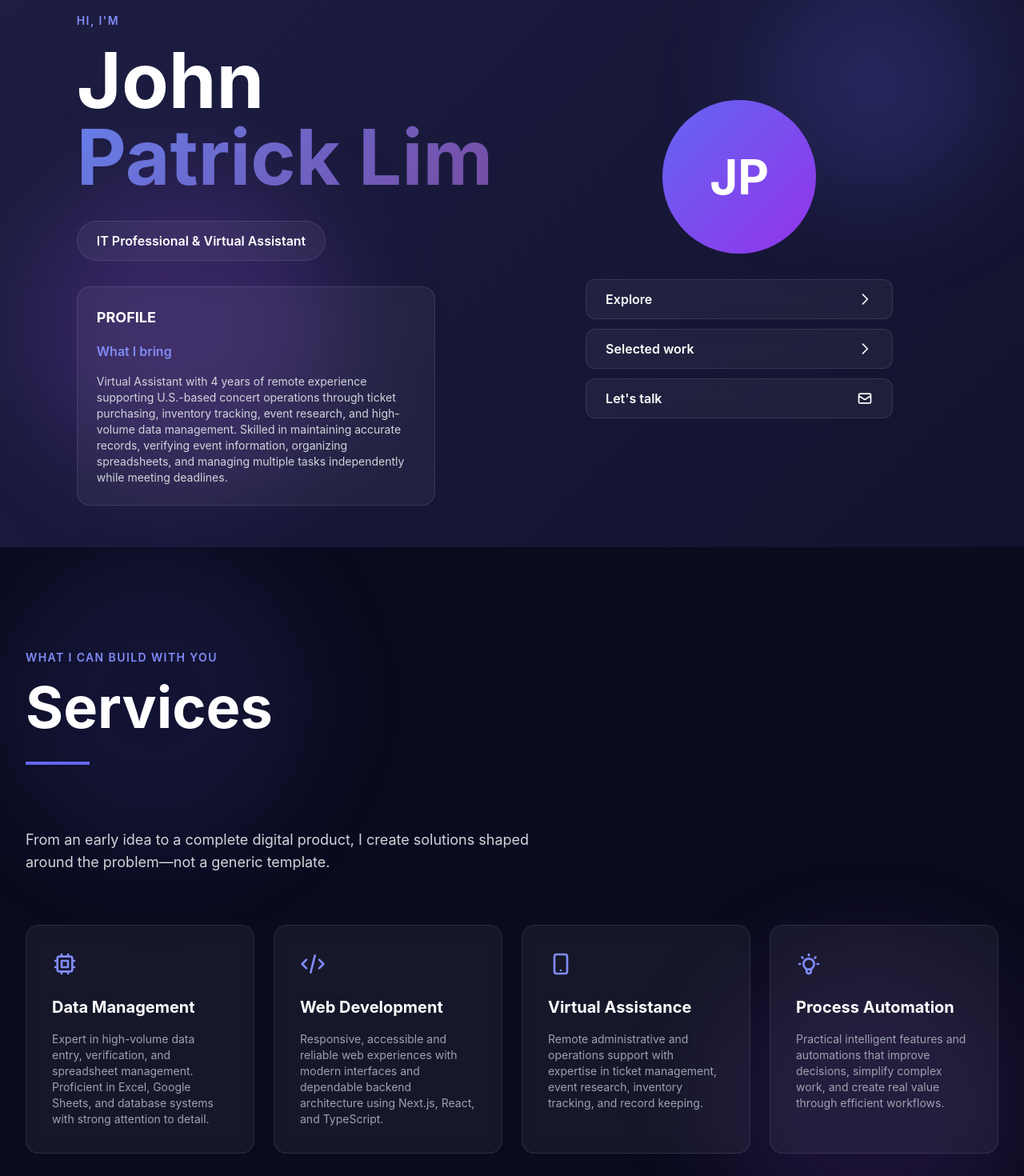
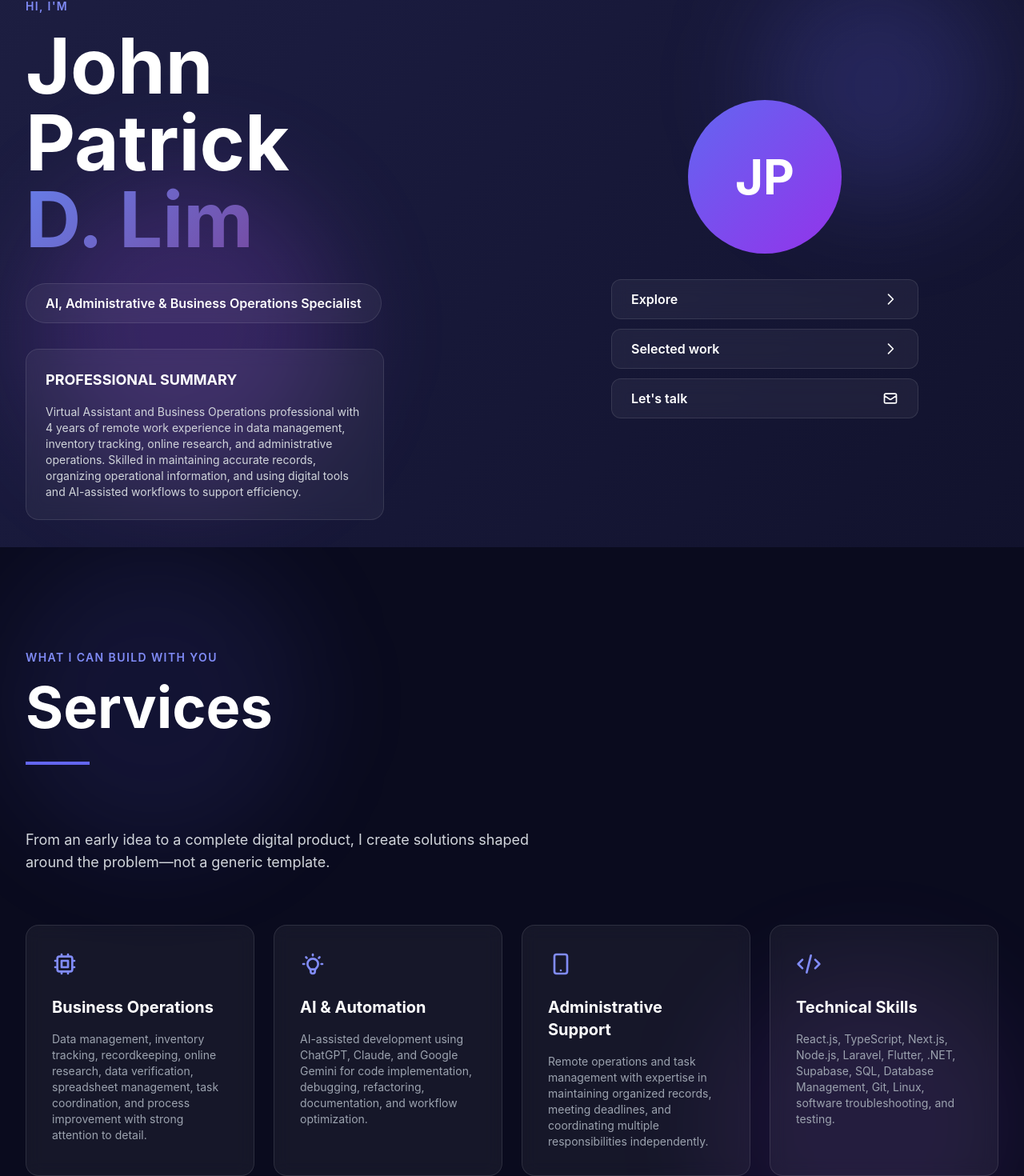
Before and after one commit to jplim2022-bck/Portfolio, a Next.js app: page / in a window 1280 px wide. Shown: the part 116-1586 px from the top of the page at 80% size. Built offline with nearby package versions, Linux system fonts and the light colour scheme.

Commit message:
Update website content based on new resume - AI & Business Operations focus

```diff
--- a/components/Footer.tsx
+++ b/components/Footer.tsx
@@ -8,7 +8,7 @@ export default function Footer() {
           <div className="text-center md:text-left">
             <p className="text-xl md:text-2xl font-bold gradient-text mb-2">&lt;JPL/&gt;</p>
             <p className="text-gray-400 text-xs md:text-sm">
-              IT Professional | Virtual Assistant | Data Management Specialist
+              AI Tools | Administrative Support | Operation Management
             </p>
           </div>
 
--- a/components/Hero.tsx
+++ b/components/Hero.tsx
@@ -19,27 +19,25 @@ export default function Hero() {
                 Hi, I&apos;m
               </p>
               <h1 className="text-4xl sm:text-5xl md:text-8xl font-bold text-white leading-tight">
-                John
+                John Patrick
                 <br />
-                <span className="gradient-text">Patrick Lim</span>
+                <span className="gradient-text">D. Lim</span>
               </h1>
             </div>
 
             <div className="inline-block px-4 py-2 md:px-6 md:py-3 glass rounded-full">
               <p className="text-white font-semibold text-sm md:text-base">
-                IT Professional & Virtual Assistant
+                AI, Administrative & Business Operations Specialist
               </p>
             </div>
 
             <div className="glass p-4 md:p-6 rounded-2xl space-y-2 md:space-y-4 max-w-md">
-              <h3 className="text-white font-bold text-base md:text-lg">PROFILE</h3>
-              <h4 className="text-indigo-400 font-semibold text-sm md:text-base">What I bring</h4>
+              <h3 className="text-white font-bold text-base md:text-lg">PROFESSIONAL SUMMARY</h3>
               <p className="text-gray-300 text-xs md:text-sm leading-relaxed">
-                Virtual Assistant with 4 years of remote experience supporting U.S.-based
-                concert operations through ticket purchasing, inventory tracking, event research,
-                and high-volume data management. Skilled in maintaining accurate records, verifying
-                event information, organizing spreadsheets, and managing multiple tasks independently
-                while meeting deadlines.
+                Virtual Assistant and Business Operations professional with 4 years of remote work
+                experience in data management, inventory tracking, online research, and administrative
+                operations. Skilled in maintaining accurate records, organizing operational information,
+                and using digital tools and AI-assisted workflows to support efficiency.
               </p>
             </div>
           </div>
--- a/components/Skills.tsx
+++ b/components/Skills.tsx
@@ -6,9 +6,29 @@ export default function Skills() {
           <path strokeLinecap="round" strokeLinejoin="round" strokeWidth="2" d="M9 3v2m6-2v2M9 19v2m6-2v2M5 9H3m2 6H3m18-6h-2m2 6h-2M7 19h10a2 2 0 002-2V7a2 2 0 00-2-2H7a2 2 0 00-2 2v10a2 2 0 002 2zM9 9h6v6H9V9z"/>
         </svg>
       ),
-      title: "Data Management",
+      title: "Business Operations",
       description:
-        "Expert in high-volume data entry, verification, and spreadsheet management. Proficient in Excel, Google Sheets, and database systems with strong attention to detail.",
+        "Data management, inventory tracking, recordkeeping, online research, data verification, spreadsheet management, task coordination, and process improvement with strong attention to detail.",
+    },
+    {
+      icon: (
+        <svg className="w-8 h-8" fill="none" stroke="currentColor" viewBox="0 0 24 24">
+          <path strokeLinecap="round" strokeLinejoin="round" strokeWidth="2" d="M9.663 17h4.673M12 3v1m6.364 1.636l-.707.707M21 12h-1M4 12H3m3.343-5.657l-.707-.707m2.828 9.9a5 5 0 117.072 0l-.548.547A3.374 3.374 0 0014 18.469V19a2 2 0 11-4 0v-.531c0-.895-.356-1.754-.988-2.386l-.548-.547z"/>
+        </svg>
+      ),
+      title: "AI & Automation",
+      description:
+        "AI-assisted development using ChatGPT, Claude, and Google Gemini for code implementation, debugging, refactoring, documentation, and workflow optimization.",
+    },
+    {
+      icon: (
+        <svg className="w-8 h-8" fill="none" stroke="currentColor" viewBox="0 0 24 24">
+          <path strokeLinecap="round" strokeLinejoin="round" strokeWidth="2" d="M12 18h.01M8 21h8a2 2 0 002-2V5a2 2 0 00-2-2H8a2 2 0 00-2 2v14a2 2 0 002 2z"/>
+        </svg>
+      ),
+      title: "Administrative Support",
+      description:
+        "Remote operations and task management with expertise in maintaining organized records, meeting deadlines, and coordinating multiple responsibilities independently.",
     },
     {
       icon: (
@@ -16,29 +36,9 @@ export default function Skills() {
           <path strokeLinecap="round" strokeLinejoin="round" strokeWidth="2" d="M10 20l4-16m4 4l4 4-4 4M6 16l-4-4 4-4"/>
         </svg>
       ),
-      title: "Web Development",
+      title: "Technical Skills",
       description:
-        "Responsive, accessible and reliable web experiences with modern interfaces and dependable backend architecture using Next.js, React, and TypeScript.",
-    },
-    {
-      icon: (
-        <svg className="w-8 h-8" fill="none" stroke="currentColor" viewBox="0 0 24 24">
-          <path strokeLinecap="round" strokeLinejoin="round" strokeWidth="2" d="M12 18h.01M8 21h8a2 2 0 002-2V5a2 2 0 00-2-2H8a2 2 0 00-2 2v14a2 2 0 002 2z"/>
-        </svg>
-      ),
-      title: "Virtual Assistance",
-      description:
-        "Remote administrative and operations support with expertise in ticket management, event research, inventory tracking, and record keeping.",
-    },
-    {
-      icon: (
-        <svg className="w-8 h-8" fill="none" stroke="currentColor" viewBox="0 0 24 24">
-          <path strokeLinecap="round" strokeLinejoin="round" strokeWidth="2" d="M9.663 17h4.673M12 3v1m6.364 1.636l-.707.707M21 12h-1M4 12H3m3.343-5.657l-.707-.707m2.828 9.9a5 5 0 117.072 0l-.548.547A3.374 3.374 0 0014 18.469V19a2 2 0 11-4 0v-.531c0-.895-.356-1.754-.988-2.386l-.548-.547z"/>
-        </svg>
-      ),
-      title: "Process Automation",
-      description:
-        "Practical intelligent features and automations that improve decisions, simplify complex work, and create real value through efficient workflows.",
+        "React.js, TypeScript, Next.js, Node.js, Laravel, Flutter, .NET, Supabase, SQL, Database Management, Git, Linux, software troubleshooting, and testing.",
     },
   ];
 
```
